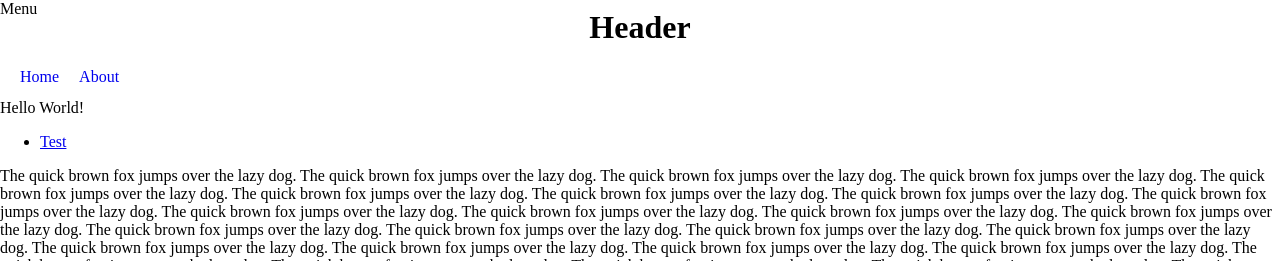
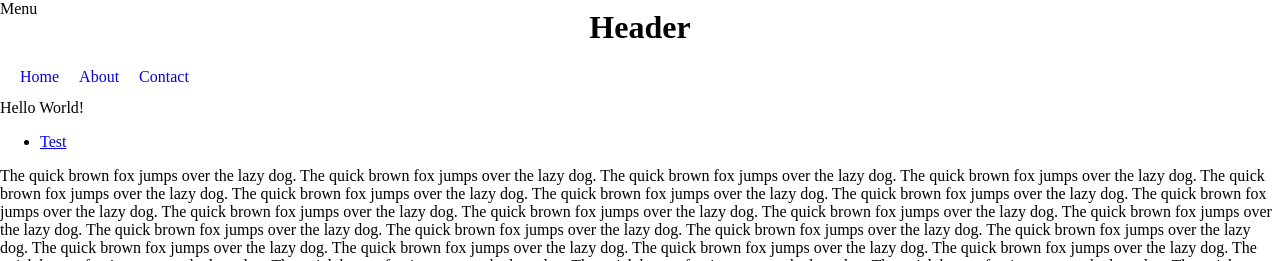
Before and after one commit to hesedel/micc, a Jekyll site: the page built from index.html, in a window 1280 px wide. Shown: the top 261 px of the page. Built offline with Jekyll 4.4.1, drawn with Linux system fonts in a browser that asks for light colours.

Commit message:
Create header.html

```diff
--- a/_includes/layout/header.html
+++ b/_includes/layout/header.html
@@ -1,6 +1,7 @@
 {% assign pageurl = site.baseurl | append: page.url %}{% comment %}
 {% endcomment %}{% assign homeurl = site.baseurl | append: '/' %}{% comment %}
 {% endcomment %}{% assign abouturl = site.baseurl | append: '/about.html' %}{% comment %}
+{% endcomment %}{% assign contacturl = site.baseurl | append: '/contact.html' %}{% comment %}
 
 {% endcomment %}<input class="l-header-menu-checkbox" id="l-header-menu-checkbox" type="checkbox">
 
@@ -23,6 +24,9 @@
     <li{% if abouturl == pageurl %} class="is-active"{% endif %}>
       <a href="{{ abouturl }}">About</a>
     </li>
+    <li{% if contacturl == pageurl %} class="is-active"{% endif %}>
+      <a href="{{ contacturl }}">Contact</a>
+    </li>
   </ul>
 </nav>
 
@@ -40,5 +44,8 @@
     <li{% if abouturl == pageurl %} class="is-active"{% endif %}>
       <a href="{{ abouturl }}">About</a>
     </li>
+    <li{% if contacturl == pageurl %} class="is-active"{% endif %}>
+      <a href="{{ contacturl }}">Contact</a>
+    </li>
   </ul>
 </nav>
```
